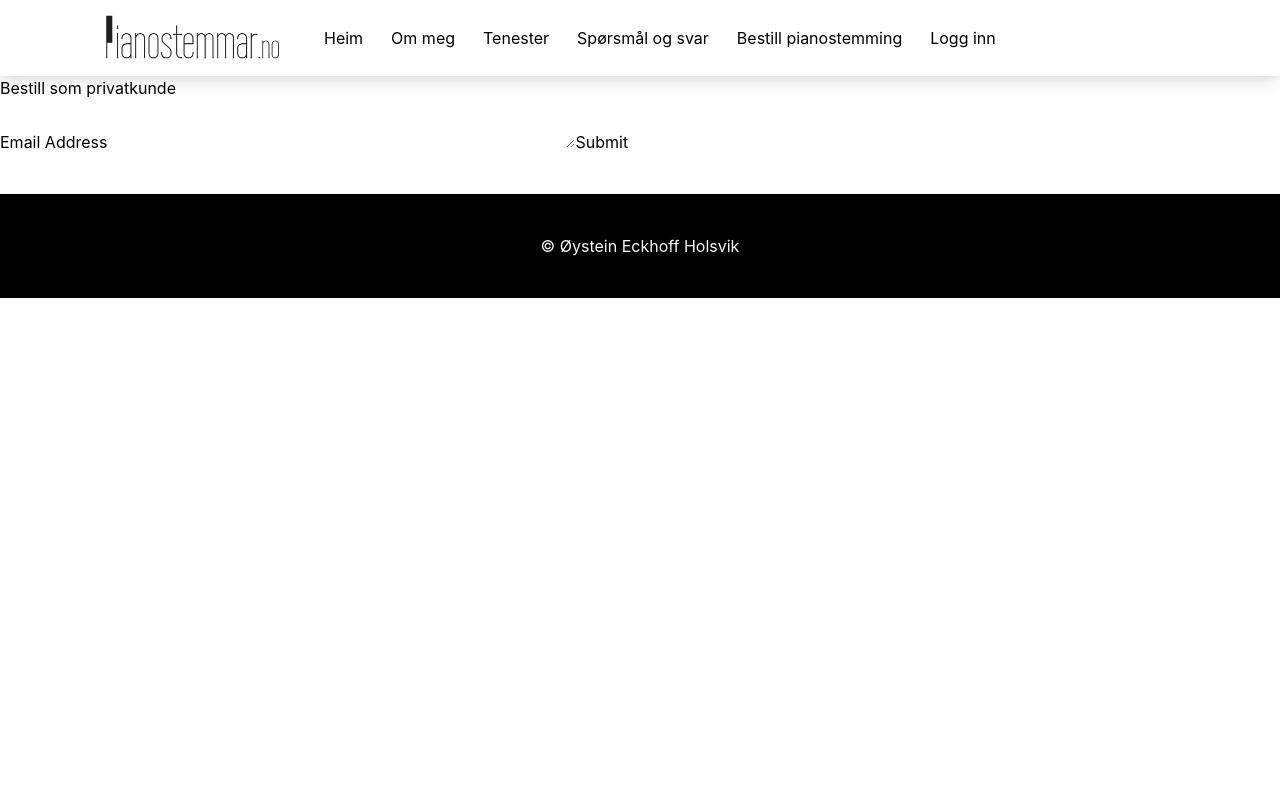
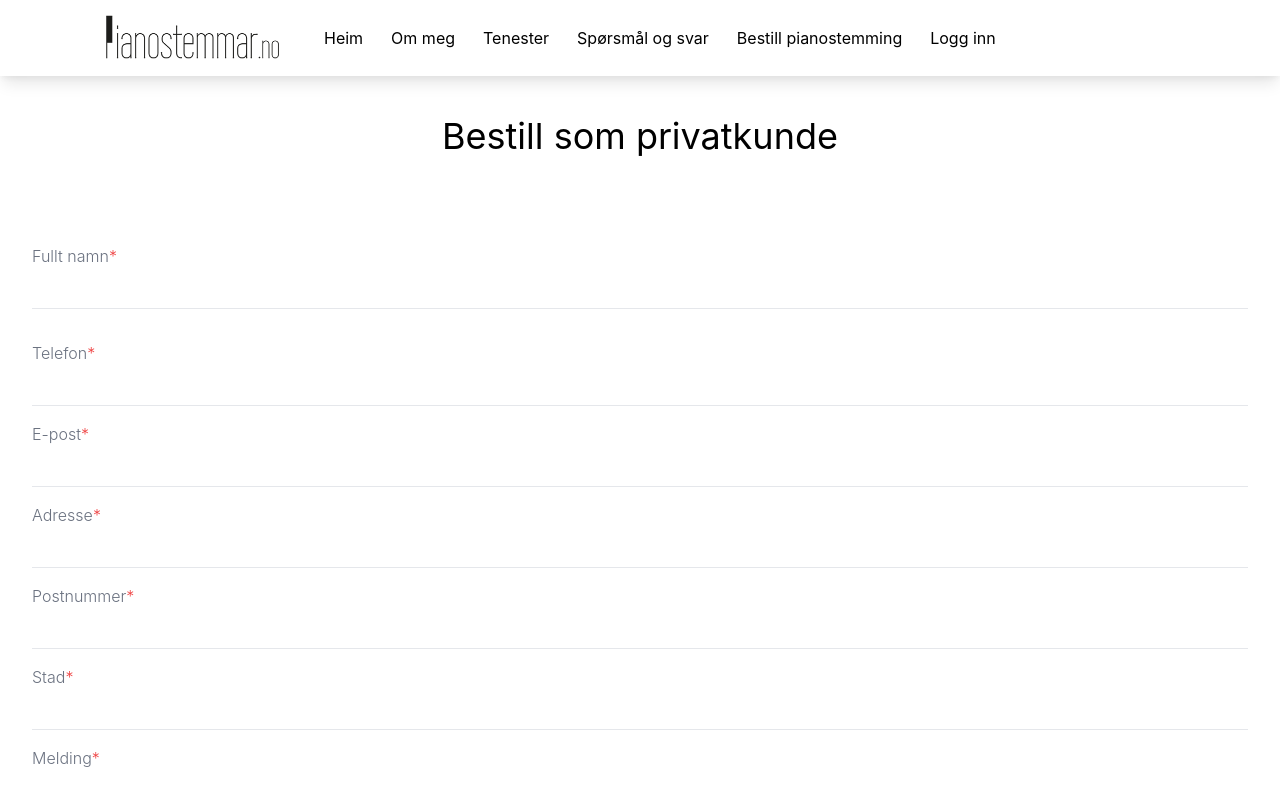
Before and after one commit to Noroff-FEU-Assignments/project-exam-2-tantemac, a Next.js app: page /booking-private in a window 1280 px wide. Shown: the top 800 px of the page. Built offline with nearby package versions, Linux system fonts and the light colour scheme.

Commit message:
contact forms

```diff
--- a/components/layout/BookingFormPrivate.js
+++ b/components/layout/BookingFormPrivate.js
@@ -7,164 +7,142 @@ export default function BookingFormPrivate() {
     const [state, handleSubmit] = useForm("xdoyjnry");
 
     if (state.succeeded) {
-      return <p>Takk for di bestilling!</p>;
+      return <p className="m-7 p-3 bg-green-700 text-white rounded">Takk for di bestilling! Du høyrer frå meg snart.</p>;
     }
 
+        const [fullname, setFullname] = useState("");
+        const [phone, setPhone] = useState("");
+        const [email, setEmail] = useState("");
+        const [adress, setAdress] = useState("");
+        const [zip, setZip] = useState("");
+        const [city, setCity] = useState("");
+        const [message, setMessage] = useState("");
+
     return (
-      <form onSubmit={handleSubmit}>
-        <label htmlFor="email">Email Address</label>
-        <input id="email" type="email" name="email" />
-        <ValidationError prefix="Email" field="email" errors={state.errors} />
-        <textarea id="message" name="message" />
-        <ValidationError prefix="Message" field="message" errors={state.errors} />
-        <button type="submit" disabled={state.submitting}>
-          Submit
-        </button>
-        <ValidationError errors={state.errors} />
-      </form>
+
+      <form
+      onSubmit={handleSubmit}
+      className="rounded-lg shadow-xl flex flex-col px-8 py-8 bg-white dark:bg-blue-500">
+
+      <label
+          htmlFor="fullname"
+          className="text-gray-500 font-light mt-8 dark:text-gray-50">
+      Fullt namn<span className="text-red-500 dark:text-gray-50">*</span>
+      </label>
+      <input
+          type="text"
+          value={fullname}
+          onChange={(e) => {
+              setFullname(e.target.value);
+          }}
+          name="fullname"
+          className="bg-transparent border-b py-2 pl-4 focus:outline-none focus:rounded-md focus:ring-1 ring-green-500 font-light text-gray-500"
+      />
+      {/* <ValidationError prefix="Fullname" field="fullname" errors={state.errors} /> */}
+
+      <label
+          htmlFor="phone"
+          className="text-gray-500 font-light mt-8 dark:text-gray-50">
+      Telefon<span className="text-red-500 dark:text-gray-50">*</span>
+      </label>
+      <input
+          type="number"
+          value={phone}
+          onChange={(e) => {
+              setPhone(e.target.value);
+          }}
+          name="phone"
+          className="bg-transparent border-b py-2 pl-4 focus:outline-none focus:rounded-md focus:ring-1 ring-green-500 font-light text-gray-500"
+      />
+      {/* <ValidationError prefix="Phone" field="phone" errors={state.errors} /> */}
+
+      <label
+          htmlFor="email"
+          className="text-gray-500 font-light mt-4 dark:text-gray-50">
+      E-post<span className="text-red-500">*</span>
+      </label>
+      <input
+          type="email"
+          name="email"
+          value={email}
+          onChange={(e) => {
+              setEmail(e.target.value);
+          }}
+          className="bg-transparent border-b py-2 pl-4 focus:outline-none focus:rounded-md focus:ring-1 ring-green-500 font-light text-gray-500"
+      />
+      {/* <ValidationError prefix="Email" field="email" errors={state.errors} /> */}
+
+      <label
+          htmlFor="adress"
+          className="text-gray-500 font-light mt-4 dark:text-gray-50">
+      Adresse<span className="text-red-500">*</span>
+      </label>
+      <input
+          type="text"
+          name="adress"
+          value={adress}
+          onChange={(e) => {
+              setAdress(e.target.value);
+          }}
+          className="bg-transparent border-b py-2 pl-4 focus:outline-none focus:rounded-md focus:ring-1 ring-green-500 font-light text-gray-500"
+      />
+      {/* <ValidationError prefix="Adress" field="adress" errors={state.errors} /> */}
+
+      <label
+          htmlFor="zip"
+          className="text-gray-500 font-light mt-4 dark:text-gray-50">
+      Postnummer<span className="text-red-500">*</span>
+      </label>
+      <input
+          type="number"
+          name="zip"
+          value={zip}
+          onChange={(e) => {
+              setZip(e.target.value);
+          }}
+          className="bg-transparent border-b py-2 pl-4 focus:outline-none focus:rounded-md focus:ring-1 ring-green-500 font-light text-gray-500"
+      />
+      {/* <ValidationError prefix="Zip" field="zip" errors={state.errors} /> */}
+
+      <label
+          htmlFor="city"
+          className="text-gray-500 font-light mt-4 dark:text-gray-50">
+      Stad<span className="text-red-500">*</span>
+      </label>
+      <input
+          type="text"
+          name="city"
+          value={city}
+          onChange={(e) => {
+              setCity(e.target.value);
+          }}
+          className="bg-transparent border-b py-2 pl-4 focus:outline-none focus:rounded-md focus:ring-1 ring-green-500 font-light text-gray-500"
+      />
+      {/* <ValidationError prefix="City" field="city" errors={state.errors} /> */}
+
+      <label
+          htmlFor="message"
+          className="text-gray-500 font-light mt-4 dark:text-gray-50">
+      Melding<span className="text-red-500">*</span>
+      </label>
+      <textarea
+          name="message"
+          value={message}
+          onChange={(e) => {
+              setMessage(e.target.value);
+          }}
+          className="bg-transparent border-b py-2 pl-4 focus:outline-none focus:rounded-md focus:ring-1 ring-green-500 font-light text-gray-500">
+      </textarea>
+      {/* <ValidationError prefix="Message" field="message" errors={state.errors} /> */}
+
+      <div className="flex flex-row items-center justify-start">
+          <button
+              type="submit"
+              className="px-10 mt-8 py-2 bg-green-700 text-white rounded-md text-lg flex flex-row w-full items-center hover:bg-opacity-75">
+          Bestill
+          </button>
+          {/* <ValidationError errors={state.errors} /> */}
+      </div>
+  </form>
     );
   }
-
-
-// export default function BookingFormPrivate() {
-//     const [fullname, setFullname] = useState("");
-//     const [phone, setPhone] = useState("");
-//     const [email, setEmail] = useState("");
-//     const [adress, setAdress] = useState("");
-//     const [zip, setZip] = useState("");
-//     const [city, setCity] = useState("");
-//     const [message, setMessage] = useState("");
-
-//     return (
-//         <form
-//             // onSubmit={handleSubmit}
-//             className="rounded-lg shadow-xl flex flex-col px-8 py-8 bg-white dark:bg-blue-500"
-//         >
-
-//             <label
-//                 htmlFor="fullname"
-//                 className="text-gray-500 font-light mt-8 dark:text-gray-50"
-//             >
-//             Fullt namn<span className="text-red-500 dark:text-gray-50">*</span>
-//             </label>
-//             <input
-//                 type="text"
-//                 value={fullname}
-//                 onChange={(e) => {
-//                     setFullname(e.target.value);
-//                 }}
-//                 name="fullname"
-//                 className="bg-transparent border-b py-2 pl-4 focus:outline-none focus:rounded-md focus:ring-1 ring-green-500 font-light text-gray-500"
-//             />
-
-
-//             <label
-//                 htmlFor="phone"
-//                 className="text-gray-500 font-light mt-8 dark:text-gray-50"
-//             >
-//             Telefon<span className="text-red-500 dark:text-gray-50">*</span>
-//             </label>
-//             <input
-//                 type="number"
-//                 value={phone}
-//                 onChange={(e) => {
-//                     setPhone(e.target.value);
-//                 }}
-//                 name="phone"
-//                 className="bg-transparent border-b py-2 pl-4 focus:outline-none focus:rounded-md focus:ring-1 ring-green-500 font-light text-gray-500"
-//             />
-
-
-//             <label
-//                 htmlFor="email"
-//                 className="text-gray-500 font-light mt-4 dark:text-gray-50"
-//             >
-//             E-post<span className="text-red-500">*</span>
-//             </label>
-//             <input
-//                 type="email"
-//                 name="email"
-//                 value={email}
-//                 onChange={(e) => {
-//                     setEmail(e.target.value);
-//                 }}
-//                 className="bg-transparent border-b py-2 pl-4 focus:outline-none focus:rounded-md focus:ring-1 ring-green-500 font-light text-gray-500"
-//             />
-
-
-//             <label
-//                 htmlFor="adress"
-//                 className="text-gray-500 font-light mt-4 dark:text-gray-50"
-//             >
-//             Adresse<span className="text-red-500">*</span>
-//             </label>
-//             <input
-//                 type="text"
-//                 name="adress"
-//                 value={adress}
-//                 onChange={(e) => {
-//                     setAdress(e.target.value);
-//                 }}
-//                 className="bg-transparent border-b py-2 pl-4 focus:outline-none focus:rounded-md focus:ring-1 ring-green-500 font-light text-gray-500"
-//             />
-
-//             <label
-//                 htmlFor="zip"
-//                 className="text-gray-500 font-light mt-4 dark:text-gray-50"
-//             >
-//             Postnummer<span className="text-red-500">*</span>
-//             </label>
-//             <input
-//                 type="text"
-//                 name="zip"
-//                 value={zip}
-//                 onChange={(e) => {
-//                     setZip(e.target.value);
-//                 }}
-//                 className="bg-transparent border-b py-2 pl-4 focus:outline-none focus:rounded-md focus:ring-1 ring-green-500 font-light text-gray-500"
-//             />
-
-
-//             <label
-//                 htmlFor="city"
-//                 className="text-gray-500 font-light mt-4 dark:text-gray-50"
-//             >
-//             Stad<span className="text-red-500">*</span>
-//             </label>
-//             <input
-//                 type="text"
-//                 name="city"
-//                 value={city}
-//                 onChange={(e) => {
-//                     setCity(e.target.value);
-//                 }}
-//                 className="bg-transparent border-b py-2 pl-4 focus:outline-none focus:rounded-md focus:ring-1 ring-green-500 font-light text-gray-500"
-//             />
-
-
-//             <label
-//                 htmlFor="message"
-//                 className="text-gray-500 font-light mt-4 dark:text-gray-50"
-//             >
-//             Melding<span className="text-red-500">*</span>
-//             </label>
-//             <textarea
-//                 name="message"
-//                 value={message}
-//                 onChange={(e) => {
-//                     setMessage(e.target.value);
-//                 }}
-//                 className="bg-transparent border-b py-2 pl-4 focus:outline-none focus:rounded-md focus:ring-1 ring-green-500 font-light text-gray-500"
-//             ></textarea>
-
-//             <div className="flex flex-row items-center justify-start">
-//                 <button
-//                     type="submit"
-//                     className="px-10 mt-8 py-2 bg-red text-gray-500 rounded-md text-lg flex flex-row items-center"
-//                 >
-//                 Bestill
-//                 </button>
-//             </div>
-//         </form>
-//     )
-// }
--- a/components/layout/Layout.js
+++ b/components/layout/Layout.js
@@ -1,7 +1,10 @@
 import Link from "next/link";
 import Image from "next/image";
+import { useAuth } from "../utils/storage";
+
 
 export default function Layout({ children }) {
+
  return (
   <>
     <nav className="bg-white shadow-lg">
@@ -48,6 +51,7 @@ export default function Layout({ children }) {
   </>
  );
 }
+
 
 // import { getUserName } from "../utils/storage.js";
 // import logoutButton from "./logoutButton.js";
--- a/components/layout/LoginForm.js
+++ b/components/layout/LoginForm.js
@@ -36,15 +36,15 @@ export default function LoginForm () {
     return (
         <form onSubmit={handleSubmit(submit)}>
             {error&& (
-                <div>Ukjent brukernamn/passord</div>
+                <div className="m-7 p-3 bg-red-700 text-white rounded">Ukjent brukernamn/passord</div>
             )}
             <div>
-                <input type="text" placeholder="Brukarnamn" {...register("username")}></input>
+                <input name="username" type="text" placeholder="Brukarnamn" {...register("username")}></input>
             </div>
             <div>
-                <input type="password" placeholder="Passord" {...register("password")}></input>
+                <input name="password" type="password" placeholder="Passord" {...register("password")}></input>
             </div>
-            <button type="submit">Logg inn</button>
+            <button className="bg-green-700 text-white p-2 my-4 text-white w-full rounded hover:bg-opacity-75" type="submit">Logg inn</button>
         </form>
     )
 }
--- a/pages/booking-private.js
+++ b/pages/booking-private.js
@@ -6,7 +6,7 @@ export default function BookingPrivate() {
  return (
     <Layout>
         <Head title="Privatkunde"/>
-        <h1>Bestill som privatkunde</h1>
+        <h1 className="text-4xl text-center pt-10 pb-6">Bestill som privatkunde</h1>
         <BookingFormPrivate />
     </Layout>
  );
--- a/pages/booking-public.js
+++ b/pages/booking-public.js
@@ -7,7 +7,7 @@ export default function BookingPublic() {
  return (
     <Layout>
         <Head title="Bedriftskunde"/>
-        <h1>Bestill som bedriftskunde</h1>
+        <h1 className="text-4xl text-center pt-10 pb-6">Bestill som bedriftskunde</h1>
         <BookingFormPublic />
     </Layout>
  );
```
Also changed, not shown: components/layout/BookingFormPublic.js (+15 -33 lines).
